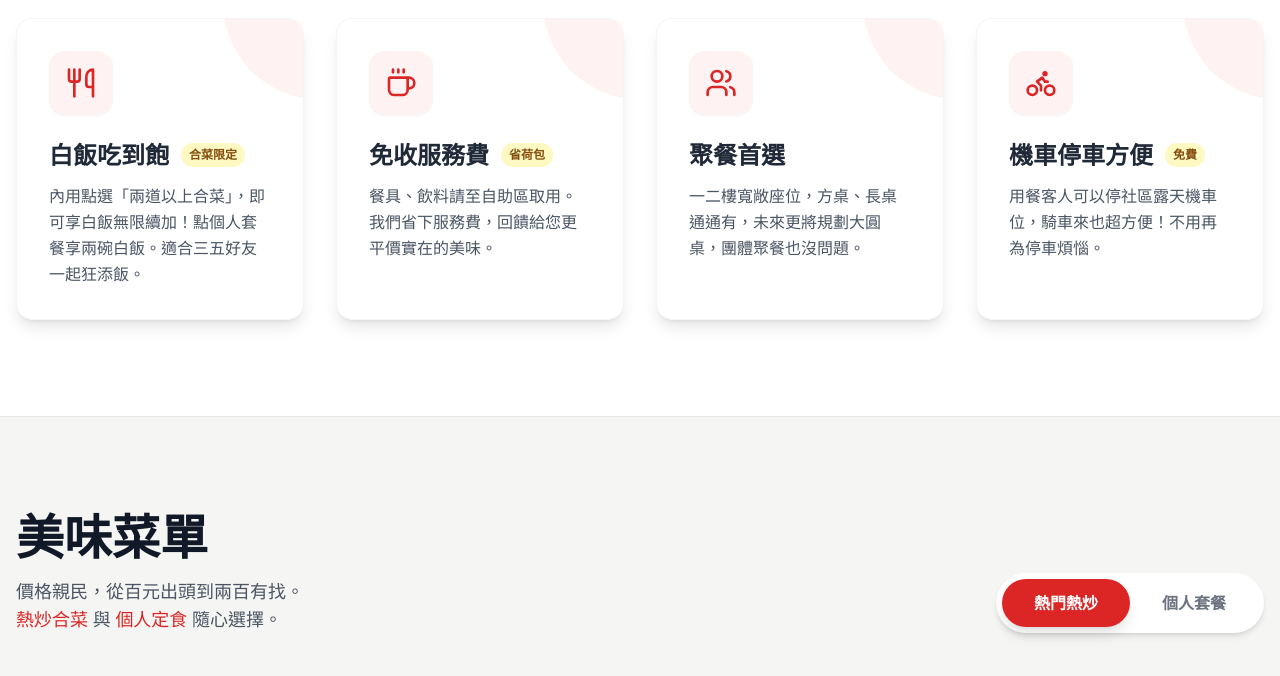
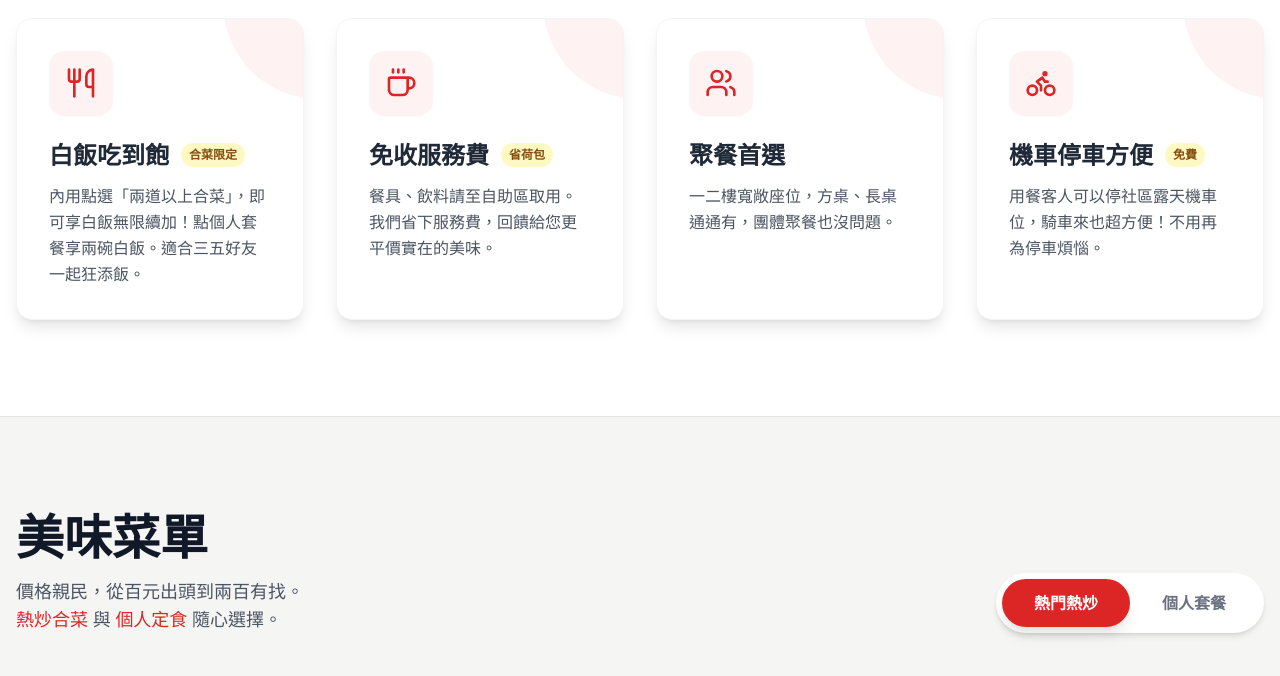
Before and after one commit to One-Page-Man/kouwei, a plain HTML site: page index.html in a window 1280 px wide. Shown: the part 1048-1724 px from the top of the page. Drawn offline with nearby package versions, Linux system fonts and the light colour scheme.

Commit message:
fix: simplify dining description by removing redundant information in index.html

```diff
--- a/index.html
+++ b/index.html
@@ -264,7 +264,7 @@
             <h3 class="text-2xl font-bold text-gray-800 mb-3 flex items-center">
               聚餐首選
             </h3>
-            <p class="text-gray-600 leading-relaxed">一二樓寬敞座位，方桌、長桌通通有，未來更將規劃大圓桌，團體聚餐也沒問題。</p>
+            <p class="text-gray-600 leading-relaxed">一二樓寬敞座位，方桌、長桌通通有，團體聚餐也沒問題。</p>
           </div>
         </div>
 
```
